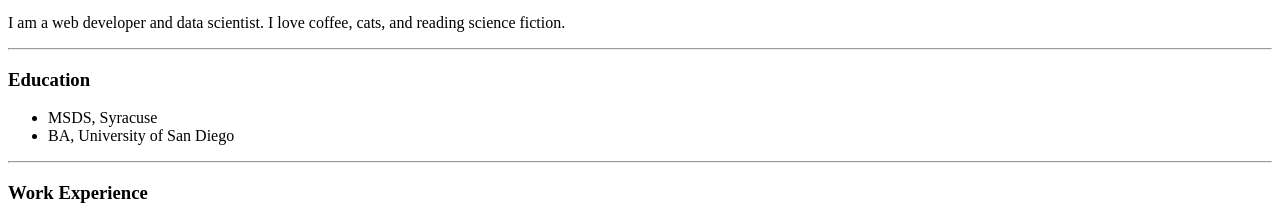
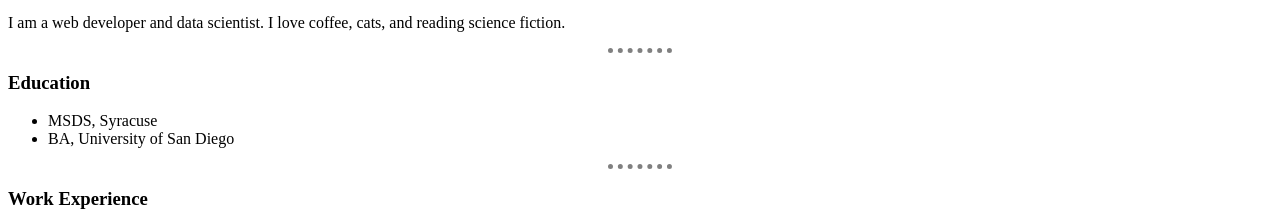
Before and after one commit to aaroncaraway/html, a plain HTML site: page index.html in a window 1280 px wide. Shown: the part 505-725 px from the top of the page. Drawn offline with Linux system fonts and the light colour scheme.

Commit message:
Updating css

```diff
--- a/index.html
+++ b/index.html
@@ -7,6 +7,16 @@
   <meta http-equiv="X-UA-Compatible" content="ie=edge">
   <title>Aarons's Personal Site</title>
 </head>
+
+<style>
+  hr {
+    border-style: dotted none none none;
+    height: 0px;
+    border-color: gray;
+    border-width: 5px;
+    width: 5%
+  }
+</style>
 
 <body>
   <img src="aaron.jpeg" alt="aaron profile picture" />
```
